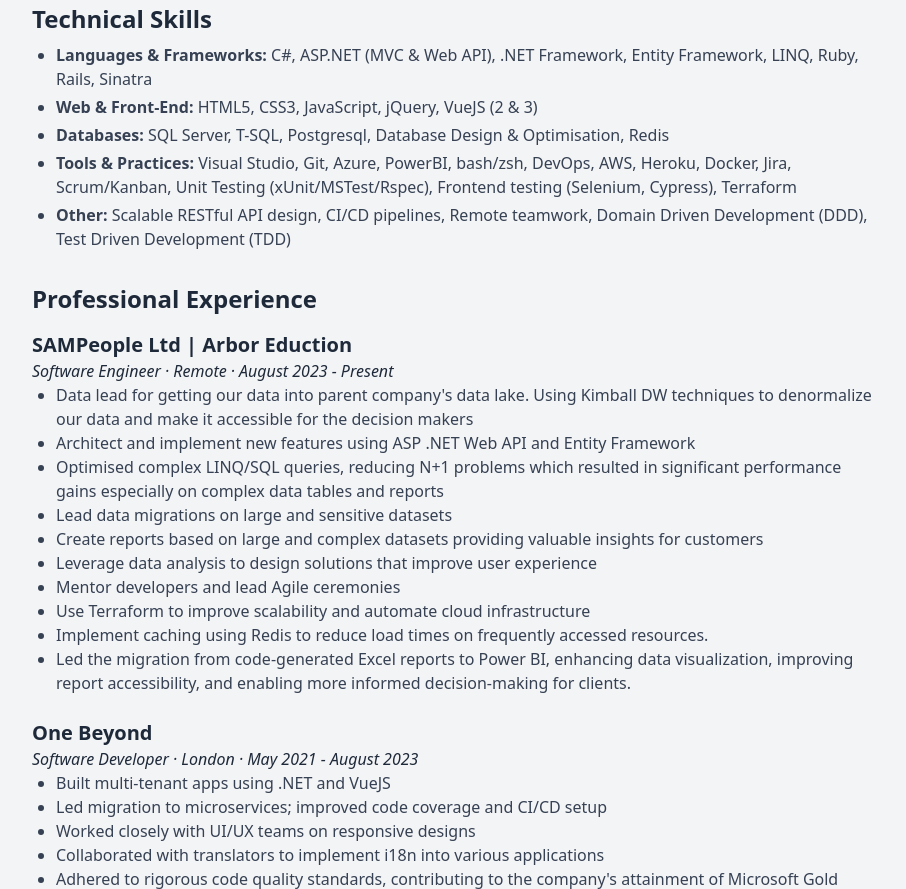
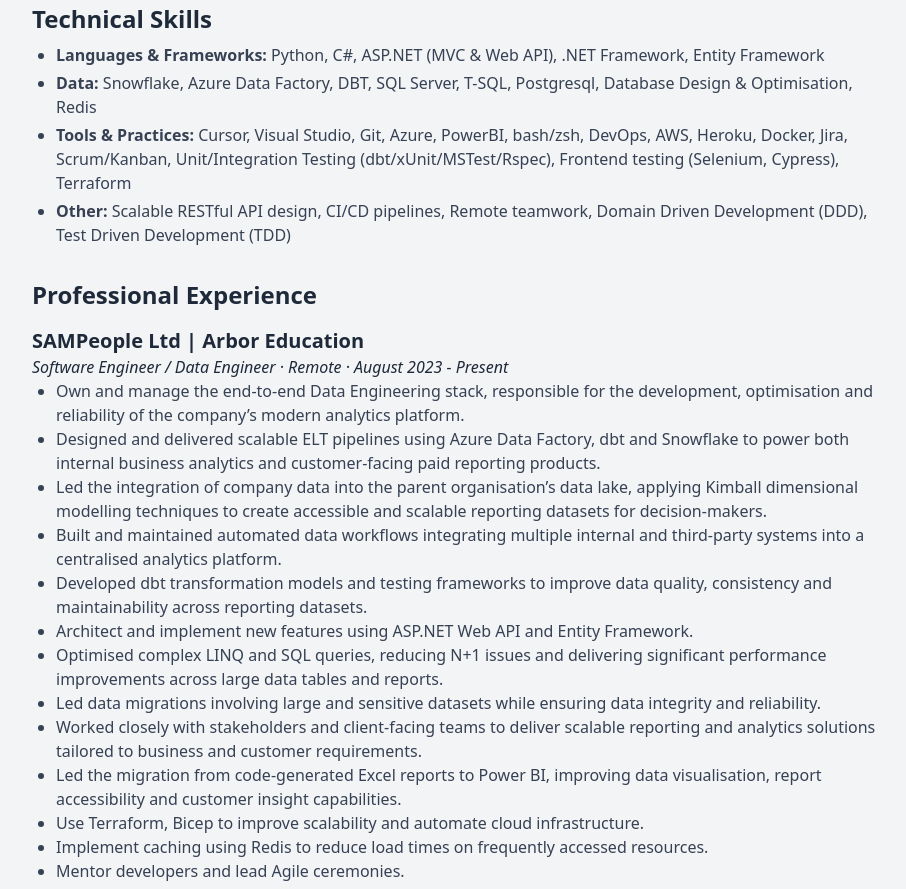
Before and after one commit to moulson/portfolio, a plain HTML site: page cv.html in a window 1280 px wide. Shown: the part 421-1310 px from the top of the page, without its empty margins (184-1090 px from the left). Drawn offline with nearby package versions, Linux system fonts and the light colour scheme.

Commit message:
Revise CV to include Data Engineering role
Updated professional profile and technical skills sections to reflect a broader role in data engineering. Enhanced descriptions of professional experience to highlight data engineering responsibilities and achievements.

```diff
--- a/cv.html
+++ b/cv.html
@@ -30,8 +30,8 @@
         <h2 class="text-2xl font-semibold mb-2">Professional Profile</h2>
         <ul class="list-disc pl-6 space-y-1 text-gray-700">
           <li>
-            Results-driven Software Engineer with over 10 years of experience
-            designing, building and maintaining robust web applications
+            Results-driven Software/Data Engineer with over 10 years of experience
+            designing, building and maintaining robust solutions.
           </li>
           <li>
             Challenge current practices and develop strategic, effective
@@ -54,21 +54,17 @@
         <h2 class="text-2xl font-semibold mb-2">Technical Skills</h2>
         <ul class="list-disc pl-6 space-y-1 text-gray-700">
           <li>
-            <strong>Languages & Frameworks:</strong> C#, ASP.NET (MVC & Web
-            API), .NET Framework, Entity Framework, LINQ, Ruby, Rails, Sinatra
+            <strong>Languages & Frameworks:</strong> Python, C#, ASP.NET (MVC & Web
+            API), .NET Framework, Entity Framework
           </li>
           <li>
-            <strong>Web & Front-End:</strong> HTML5, CSS3, JavaScript, jQuery,
-            VueJS (2 & 3)
-          </li>
-          <li>
-            <strong>Databases:</strong> SQL Server, T-SQL, Postgresql, Database
+            <strong>Data:</strong> Snowflake, Azure Data Factory, DBT, SQL Server, T-SQL, Postgresql, Database
             Design & Optimisation, Redis
           </li>
           <li>
-            <strong>Tools & Practices:</strong> Visual Studio, Git, Azure,
+            <strong>Tools & Practices:</strong> Cursor, Visual Studio, Git, Azure,
             PowerBI, bash/zsh, DevOps, AWS, Heroku, Docker, Jira, Scrum/Kanban,
-            Unit Testing (xUnit/MSTest/Rspec), Frontend testing (Selenium,
+            Unit/Integration Testing (dbt/xUnit/MSTest/Rspec), Frontend testing (Selenium,
             Cypress), Terraform
           </li>
           <li>
@@ -82,47 +78,68 @@
       <section class="mb-8">
         <h2 class="text-2xl font-semibold mb-4">Professional Experience</h2>
         <!-- Job Entry Template -->
+        <!-- Job Entry Template -->
         <div class="mb-6">
-          <h3 class="text-xl font-bold">SAMPeople Ltd | Arbor Eduction</h3>
+          <h3 class="text-xl font-bold">SAMPeople Ltd | Arbor Education</h3>
           <p class="italic">
-            Software Engineer · Remote · August 2023 - Present
+            Software Engineer / Data Engineer · Remote · August 2023 - Present
           </p>
           <ul class="list-disc pl-6 text-gray-700">
             <li>
-              Data lead for getting our data into parent company's data lake.
-              Using Kimball DW techniques to denormalize our data and make it accessible for the decision makers
+              Own and manage the end-to-end Data Engineering stack, responsible for
+              the development, optimisation and reliability of the company’s modern
+              analytics platform.
             </li>
             <li>
-              Architect and implement new features using ASP .NET Web API and
-              Entity Framework
+              Designed and delivered scalable ELT pipelines using Azure Data Factory,
+              dbt and Snowflake to power both internal business analytics and
+              customer-facing paid reporting products.
             </li>
             <li>
-              Optimised complex LINQ/SQL queries, reducing N+1 problems which
-              resulted in significant performance gains especially on complex
-              data tables and reports
-            </li>
-            <li>Lead data migrations on large and sensitive datasets</li>
-            <li>
-              Create reports based on large and complex datasets providing
-              valuable insights for customers
+              Led the integration of company data into the parent organisation’s data
+              lake, applying Kimball dimensional modelling techniques to create
+              accessible and scalable reporting datasets for decision-makers.
             </li>
             <li>
-              Leverage data analysis to design solutions that improve user
-              experience
+              Built and maintained automated data workflows integrating multiple
+              internal and third-party systems into a centralised analytics platform.
             </li>
-            <li>Mentor developers and lead Agile ceremonies</li>
             <li>
-              Use Terraform to improve scalability and automate cloud
-              infrastructure
+              Developed dbt transformation models and testing frameworks to improve
+              data quality, consistency and maintainability across reporting datasets.
+            </li>
+            <li>
+              Architect and implement new features using ASP.NET Web API and Entity
+              Framework.
+            </li>
+            <li>
+              Optimised complex LINQ and SQL queries, reducing N+1 issues and
+              delivering significant performance improvements across large data tables
+              and reports.
+            </li>
+            <li>
+              Led data migrations involving large and sensitive datasets while ensuring
+              data integrity and reliability.
+            </li>
+            <li>
+              Worked closely with stakeholders and client-facing teams to deliver
+              scalable reporting and analytics solutions tailored to business and
+              customer requirements.
+            </li>
+            <li>
+              Led the migration from code-generated Excel reports to Power BI,
+              improving data visualisation, report accessibility and customer insight
+              capabilities.
+            </li>
+            <li>
+              Use Terraform, Bicep to improve scalability and automate cloud infrastructure.
             </li>
             <li>
               Implement caching using Redis to reduce load times on frequently
               accessed resources.
             </li>
             <li>
-              Led the migration from code-generated Excel reports to Power BI,
-              enhancing data visualization, improving report accessibility, and
-              enabling more informed decision-making for clients.
+              Mentor developers and lead Agile ceremonies.
             </li>
           </ul>
         </div>
@@ -163,6 +180,7 @@
               Server.
             </li>
             <li>Integrated APIs and improved payment gateway performance</li>
+            <li>Took advantage of websockets to build a football club chat app</li>
           </ul>
         </div>
 
@@ -231,7 +249,7 @@
       <section class="mb-8">
         <h2 class="text-2xl font-semibold mb-2">Personal Interests</h2>
         <ul class="list-disc pl-6 text-gray-700">
-          <li>Cooking</li>
+          <li>Running</li>
           <li>Swimming</li>
           <li>Violin</li>
         </ul>
```
